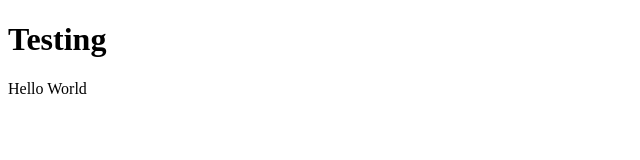
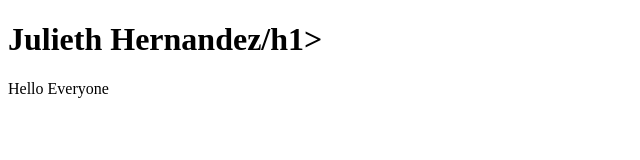
Before and after one commit to Julieth-H/wdd230, a plain HTML site: page index.html in a window 1280 px wide. Shown: the whole page, without its empty margins (0-640 px from the left). Drawn offline with Linux system fonts and the light colour scheme.

Commit message:
Initial commit

```diff
--- a/index.html
+++ b/index.html
@@ -2,12 +2,16 @@
 <html lang="en">
 <head>
  <meta charset="UTF-8">
- <meta http-equiv="x-UA-compatible" content="IE=edge">
  <meta name="viewport" content="width=divice-width, initial-scale=1.0">
- <title>Test</title>
+ <title>Test - Julieth Hernandez</title>
+ <meta Name="description" href="This is a test."/>
 </head>
 <body>
-    <h1>Testing</h1>
-    <footer>Hello World</footer>
+  <header>
+    <h1>Julieth Hernandez/h1>
+  </header>
+  <nav></nav>
+  <footer>Hello Everyone</footer>
+  <script src=""></script>
 </body>
 </html>
```
